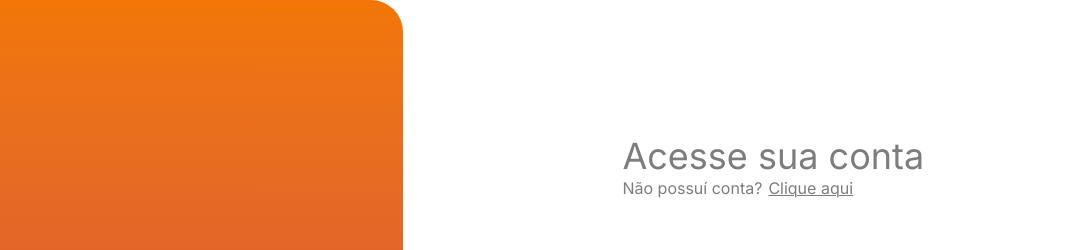
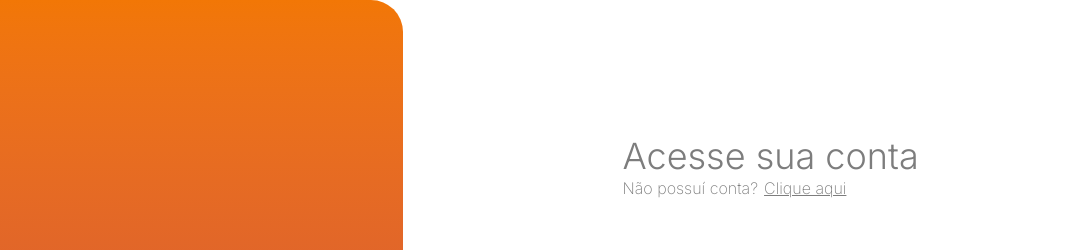
Before and after one commit to natybastazini/TonnyPizaria, a website: page html/login.html in a window 1280 px wide. Shown: the top 250 px of the page, without its empty margins (0-1069 px from the left). Drawn offline with Linux system fonts and the light colour scheme.

Commit message:
ajustar detalhes

```diff
--- a/html/login.html
+++ b/html/login.html
@@ -7,6 +7,10 @@
     <link href="../dist/output.css" rel="stylesheet" />
     <link
       href="https://fonts.googleapis.com/css2?family=Lobster&family=Inter:wght@400;700&display=swap"
+      rel="stylesheet"
+    />
+    <link
+      href="https://fonts.googleapis.com/css2?family=Inter:ital,opsz,wght@0,14..32,100..900;1,14..32,100..900&display=swap"
       rel="stylesheet"
     />
   </head>
@@ -33,10 +37,12 @@
     >
       <div class="h-1/3 w-3/6 flex flex-col justify-end items-start gap-8">
         <div class="flex flex-col font-inter text-gray-1">
-          <h2 class="text-4xl font-thin">Acesse sua conta</h2>
+          <h2 class="text-4xl font-light">Acesse sua conta</h2>
           <div class="flex flex-row gap-1.5">
             <p class="font-extralight">Não possuí conta?</p>
-            <a class="font-medium underline decoration-1" href="register.html"
+            <a
+              class="font-extralight underline decoration-1"
+              href="register.html"
               >Clique aqui</a
             >
           </div>
```
Also changed, not shown: html/register.html (+6 -2 lines), index.html (+4 -0 lines), dist/output.css.
